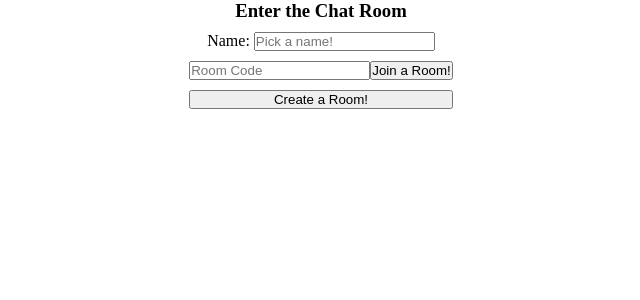
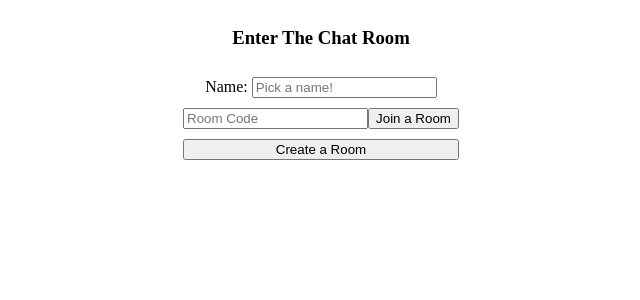
Before and after one commit to Ethanqg0/LiveChatRoom, a Flask app: page / in a window 1280 px wide. Shown: the top 300 px of the page, without its empty margins (319-959 px from the left). Run offline with Flask 3, Linux system fonts and the light colour scheme; some libraries are stand-ins or nearby versions.

```diff
--- a/static/styles.css
+++ b/static/styles.css
@@ -1,9 +1,3 @@
-* {
-    margin: 0;
-    padding: 0;
-    box-sizing: border-box;
-}
-
 .content {
     display: flex;
     align-items: center;
@@ -59,3 +53,17 @@ h2 {
   #message {
     flex: 1;
   }
+
+  .text {
+    display: flex;
+    flex-direction: row;
+    align-items: center;
+    justify-content: space-between;
+    padding-left: 10px;
+    padding-right: 10px;
+  }
+
+  .muted {
+    font-size: 10px;
+    color: darkgray;
+  }
--- a/templates/base.html
+++ b/templates/base.html
@@ -1,23 +1,19 @@
 <!DOCTYPE html>
-<html>
-<head>
+<html lang="en">
+  <head>
+    <meta charset="UTF-8" />
     <title>Chat App</title>
-    <link rel="stylesheet" type="text/css" href="{{url_for('static', filename='styles.css')}}">
-
-    <script src="https://cdnjs.cloudflare.com/ajax/libs/socket.io/4.0.1/socket.io.js" integrity="sha512-q/dWJ3kcmjBLU4Qc47E4A9kTB4m3wuTY7vkFJDTZKjTs8jhyGQnaUrxa0Ytd0ssMZhbNua9hE+E7Qv1j+DyZwA==" crossorigin="anonymous"></script>
-    <script type="text/javascript" charset="utf-8">
-    var socket = io();
-    socket.on('connect', function() {
-        socket.emit('my event', {data: 'I\'m connected!'});
-    });
-    </script>
-</head>
-
-
-<body>
-    <div class="content">
-        {% block content %}{% endblock %}</div>
-    </div>
-</body>
-
+    <link
+      rel="stylesheet"
+      href="{{url_for('static', filename='styles.css')}}"
+    />
+    <script
+      src="https://cdnjs.cloudflare.com/ajax/libs/socket.io/4.0.1/socket.io.js"
+      integrity="sha512-q/dWJ3kcmjBLU4Qc47E4A9kTB4m3wuTY7vkFJDTZKjTs8jhyGQnaUrxa0Ytd0ssMZhbNua9hE+E7Qv1j+DyZwA=="
+      crossorigin="anonymous"
+    ></script>
+  </head>
+  <body>
+    <div class="content">{% block content %} {% endblock %}</div>
+  </body>
 </html>
--- a/templates/home.html
+++ b/templates/home.html
@@ -1,17 +1,20 @@
-{% extends 'base.html' %}
-{% block content %}
-<form class="buttons" method="post">
-    <h3>Enter the Chat Room</h3>
+{% extends 'base.html' %} {% block content %}
+<form method="post" class="buttons">
+  <h3>Enter The Chat Room</h3>
   <div>
     <label>Name:</label>
-        <input type="text" placeholder="Pick a name!" name="name" value="{{name}}"/>
+    <input
+      type="text"
+      placeholder="Pick a name!"
+      name="name"
+      value="{{name}}"
+    />
   </div>
   <div class="join">
-        <input type="text" placeholder="Room Code" name="code" value="{{code}}"/>
-        <button type="submit" name="join">Join a Room!</button>
+    <input type="text" placeholder="Room Code" name="code" value="{{code}}" />
+    <button type="submit" name="join">Join a Room</button>
   </div>
-    <button type="submit" class="create-btn" name="create">Create a Room!</button>
-
+  <button type="submit" name="create" class="create-btn">Create a Room</button>
   {% if error %}
   <ul>
     <li>{{error}}</li>
```
Lines whose indentation alone changed are shown as unchanged.
